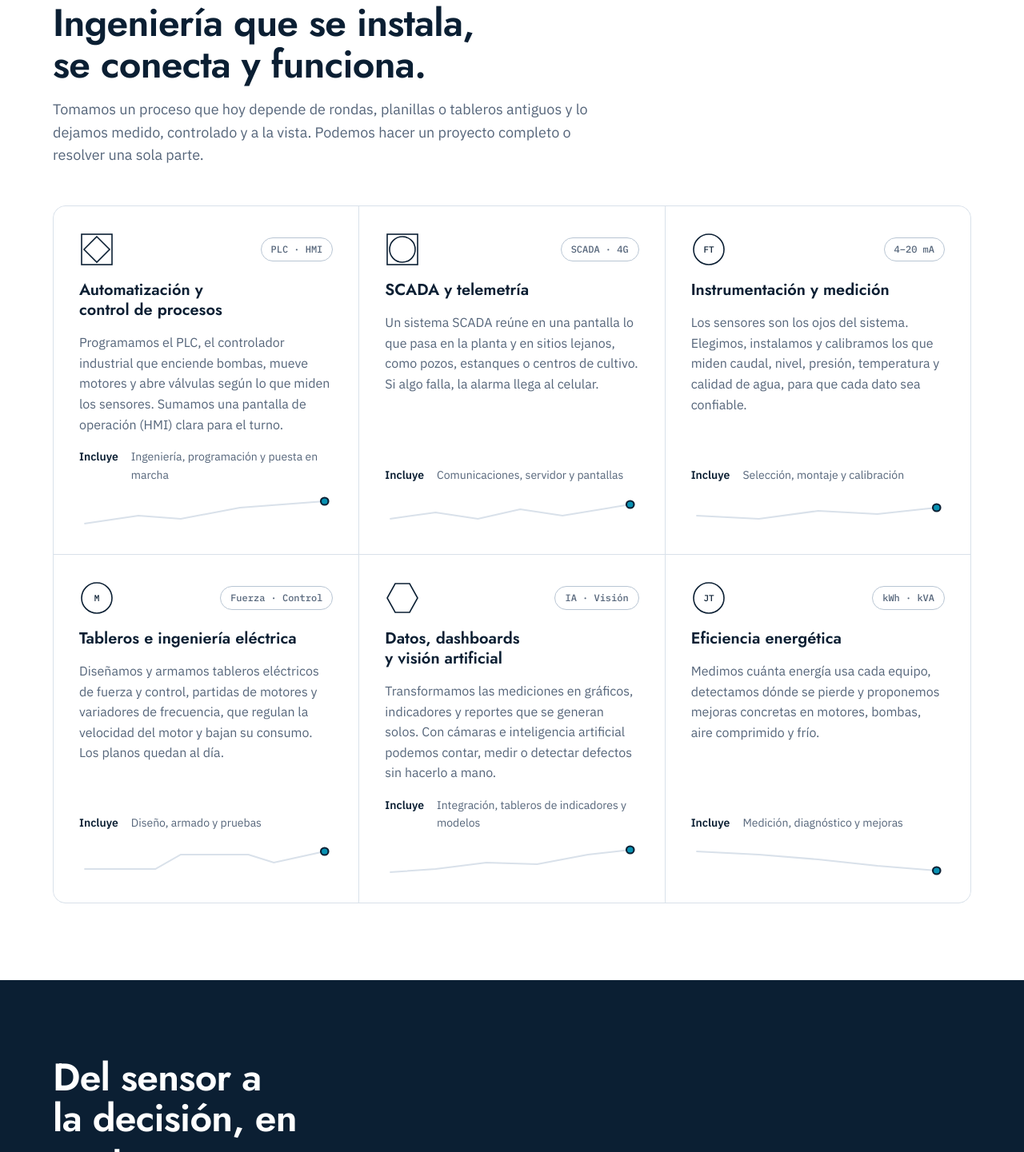
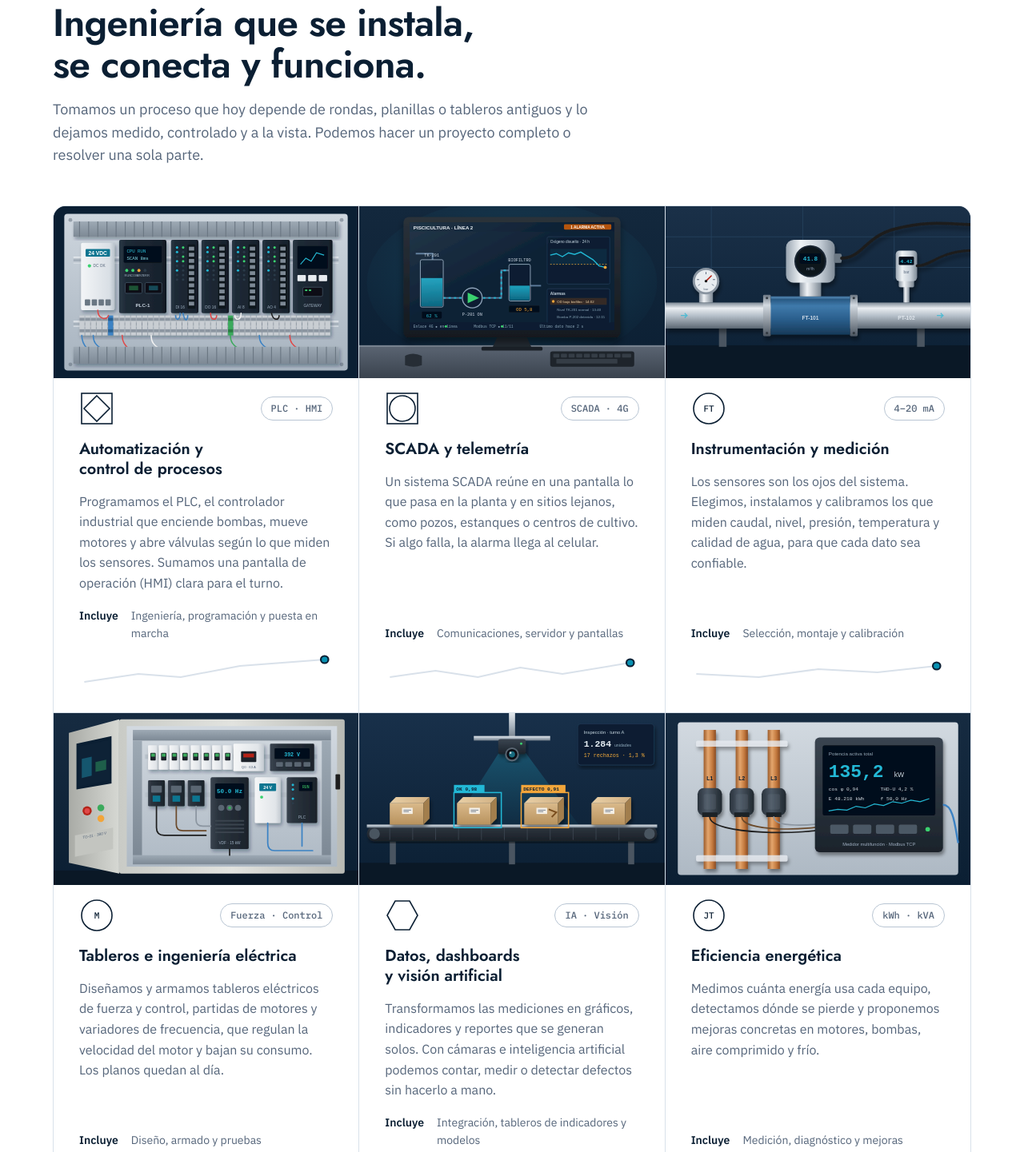
Before and after one commit to cristobaltse-debug/nodetech-sitio, a plain HTML site: page index.html in a window 1280 px wide. Shown: the part 2257-3698 px from the top of the page at 80% size. Drawn offline with Linux system fonts and the light colour scheme.

Commit message:
Ilustraciones técnicas en las tarjetas de soluciones
Seis ilustraciones vectoriales propias: tablero PLC, pantalla SCADA, línea instrumentada, tablero eléctrico, visión artificial y medición de energía.

Co-Authored-By: Claude Opus 5.5 <noreply@anthropic.com>

```diff
--- a/index.html
+++ b/index.html
@@ -198,7 +198,8 @@ section.block.alt{background:var(--surface)}
 .lines{display:grid;grid-template-columns:repeat(3,minmax(0,1fr));gap:1px;background:var(--line);border:1px solid var(--line);border-radius:var(--r-lg);overflow:hidden}
 @media (max-width:980px){.lines{grid-template-columns:repeat(2,minmax(0,1fr))}}
 @media (max-width:640px){.lines{grid-template-columns:minmax(0,1fr)}}
-.line-card{background:var(--surface);padding:clamp(var(--s5),3vw,var(--s6));display:grid;gap:var(--s4);grid-template-rows:auto auto 1fr auto auto;min-width:0;transition:background-color .25s}
+.line-card{--pad:clamp(var(--s5),3vw,var(--s6));background:var(--surface);padding:var(--pad);display:grid;gap:var(--s4);grid-template-rows:auto auto auto 1fr auto auto;min-width:0;transition:background-color .25s}
+.line-card .ill{display:block;width:calc(100% + 2 * var(--pad));max-width:none;height:auto;aspect-ratio:16/9;margin:calc(-1 * var(--pad)) calc(-1 * var(--pad)) 0;background:var(--night)}
 .line-card:hover{background:color-mix(in srgb,var(--surface) 94%,var(--signal))}
 .line-card .meta{display:flex;justify-content:space-between;align-items:center;gap:var(--s4)}
 .isa{width:44px;height:44px;flex:none;color:var(--ink)}
@@ -513,6 +514,7 @@ footer :focus-visible,.top :focus-visible,.hero :focus-visible{outline-color:var
       </div>
       <div class="lines">
         <article class="line-card">
+          <img class="ill" src="img/automatizacion-plc.svg" alt="Tablero de control con fuente de 24 V, PLC, módulos de entradas y salidas, gateway y borneras cableadas" width="400" height="225" loading="lazy" decoding="async">
           <div class="meta"><svg class="isa" viewBox="0 0 44 44" role="img" aria-label="Símbolo ISA de PLC"><rect x="3" y="3" width="38" height="38"/><polygon points="22,6 38,22 22,38 6,22"/></svg><span class="pill">PLC · HMI</span></div>
           <h3>Automatización y control de procesos</h3>
           <p>Programamos el PLC, el controlador industrial que enciende bombas, mueve motores y abre válvulas según lo que miden los sensores. Sumamos una pantalla de operación (HMI) clara para el turno.</p>
@@ -520,6 +522,7 @@ footer :focus-visible,.top :focus-visible,.hero :focus-visible{outline-color:var
           <svg class="spark" viewBox="0 0 300 40" preserveAspectRatio="none" aria-hidden="true"><polyline points="6,34 70,24 120,28 190,14 290,6"/><polyline class="on" points="6,34 70,24 120,28 190,14 290,6"/><circle cx="290" cy="6" r="4.5"/></svg>
         </article>
         <article class="line-card">
+          <img class="ill" src="img/scada-telemetria.svg" alt="Pantalla SCADA de una piscicultura con estanque, bomba, biofiltro, tendencia de oxígeno y lista de alarmas" width="400" height="225" loading="lazy" decoding="async">
           <div class="meta"><svg class="isa" viewBox="0 0 44 44" role="img" aria-label="Símbolo ISA de pantalla compartida (SCADA)"><rect x="3" y="3" width="38" height="38"/><circle cx="22" cy="22" r="16"/></svg><span class="pill">SCADA · 4G</span></div>
           <h3>SCADA y telemetría</h3>
           <p>Un sistema SCADA reúne en una pantalla lo que pasa en la planta y en sitios lejanos, como pozos, estanques o centros de cultivo. Si algo falla, la alarma llega al celular.</p>
@@ -527,6 +530,7 @@ footer :focus-visible,.top :focus-visible,.hero :focus-visible{outline-color:var
           <svg class="spark" viewBox="0 0 300 40" preserveAspectRatio="none" aria-hidden="true"><polyline points="6,28 60,20 110,28 160,16 210,24 290,10"/><polyline class="on" points="6,28 60,20 110,28 160,16 210,24 290,10"/><circle cx="290" cy="10" r="4.5"/></svg>
         </article>
         <article class="line-card">
+          <img class="ill" src="img/instrumentacion.svg" alt="Tubería con caudalímetro electromagnético FT-101 que marca 41,8 m³/h, manómetro y transmisor de presión PT-102" width="400" height="225" loading="lazy" decoding="async">
           <div class="meta"><svg class="isa" viewBox="0 0 44 44" role="img" aria-label="Símbolo ISA de instrumento de campo"><circle cx="22" cy="22" r="19"/><text x="22" y="26" text-anchor="middle">FT</text></svg><span class="pill">4–20 mA</span></div>
           <h3>Instrumentación y medición</h3>
           <p>Los sensores son los ojos del sistema. Elegimos, instalamos y calibramos los que miden caudal, nivel, presión, temperatura y calidad de agua, para que cada dato sea confiable.</p>
@@ -534,6 +538,7 @@ footer :focus-visible,.top :focus-visible,.hero :focus-visible{outline-color:var
           <svg class="spark" viewBox="0 0 300 40" preserveAspectRatio="none" aria-hidden="true"><polyline points="6,24 80,28 150,18 220,22 290,14"/><polyline class="on" points="6,24 80,28 150,18 220,22 290,14"/><circle cx="290" cy="14" r="4.5"/></svg>
         </article>
         <article class="line-card">
+          <img class="ill" src="img/tablero-electrico.svg" alt="Tablero eléctrico abierto con interruptores, contactores, variador de frecuencia a 50 Hz, fuente y PLC" width="400" height="225" loading="lazy" decoding="async">
           <div class="meta"><svg class="isa" viewBox="0 0 44 44" role="img" aria-label="Símbolo de motor eléctrico"><circle cx="22" cy="22" r="19"/><text x="22" y="26" text-anchor="middle">M</text></svg><span class="pill">Fuerza · Control</span></div>
           <h3>Tableros e ingeniería eléctrica</h3>
           <p>Diseñamos y armamos tableros eléctricos de fuerza y control, partidas de motores y variadores de frecuencia, que regulan la velocidad del motor y bajan su consumo. Los planos quedan al día.</p>
@@ -541,6 +546,7 @@ footer :focus-visible,.top :focus-visible,.hero :focus-visible{outline-color:var
           <svg class="spark" viewBox="0 0 300 40" preserveAspectRatio="none" aria-hidden="true"><polyline points="6,30 90,30 120,12 200,12 230,22 290,8"/><polyline class="on" points="6,30 90,30 120,12 200,12 230,22 290,8"/><circle cx="290" cy="8" r="4.5"/></svg>
         </article>
         <article class="line-card">
+          <img class="ill" src="img/vision-artificial.svg" alt="Cámara de visión artificial sobre una cinta transportadora que marca cajas como OK o defecto y cuenta unidades" width="400" height="225" loading="lazy" decoding="async">
           <div class="meta"><svg class="isa" viewBox="0 0 44 44" role="img" aria-label="Símbolo ISA de función de computador"><polygon points="13,4 31,4 41,22 31,40 13,40 3,22"/></svg><span class="pill">IA · Visión</span></div>
           <h3>Datos, dashboards y visión artificial</h3>
           <p>Transformamos las mediciones en gráficos, indicadores y reportes que se generan solos. Con cámaras e inteligencia artificial podemos contar, medir o detectar defectos sin hacerlo a mano.</p>
@@ -548,6 +554,7 @@ footer :focus-visible,.top :focus-visible,.hero :focus-visible{outline-color:var
           <svg class="spark" viewBox="0 0 300 40" preserveAspectRatio="none" aria-hidden="true"><polyline points="6,34 60,30 120,22 180,24 240,12 290,6"/><polyline class="on" points="6,34 60,30 120,22 180,24 240,12 290,6"/><circle cx="290" cy="6" r="4.5"/></svg>
         </article>
         <article class="line-card">
+          <img class="ill" src="img/eficiencia-energetica.svg" alt="Barras de cobre con transformadores de corriente y medidor multifunción que marca 135,2 kW" width="400" height="225" loading="lazy" decoding="async">
           <div class="meta"><svg class="isa" viewBox="0 0 44 44" role="img" aria-label="Símbolo ISA de transmisor de potencia"><circle cx="22" cy="22" r="19"/><text x="22" y="26" text-anchor="middle">JT</text></svg><span class="pill">kWh · kVA</span></div>
           <h3>Eficiencia energética</h3>
           <p>Medimos cuánta energía usa cada equipo, detectamos dónde se pierde y proponemos mejoras concretas en motores, bombas, aire comprimido y frío.</p>
```
Also changed, not shown: img/automatizacion-plc.svg (added), img/eficiencia-energetica.svg (added), img/instrumentacion.svg (added), img/scada-telemetria.svg (added), img/tablero-electrico.svg (added), img/vision-artificial.svg (added).
